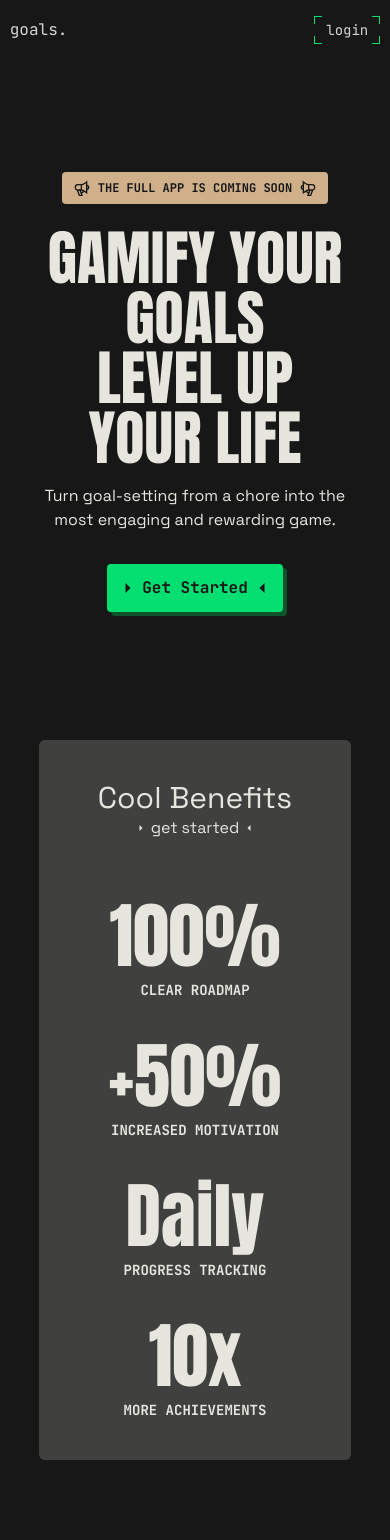
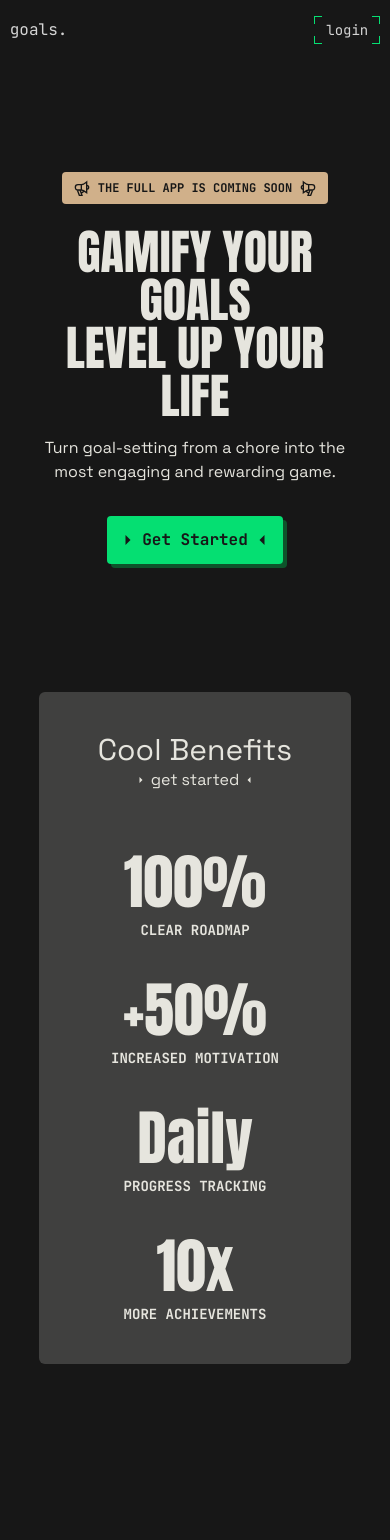
Before and after one commit to limitlez2020/goal-roadmap, a Next.js app: page / in a window 390 px wide. Shown: the top 1540 px of the page. Built offline with nearby package versions, Linux system fonts and the light colour scheme; a web font is replaced by a local one.

Commit message:
Made the landing page more responsive

```diff
--- a/app/page.js
+++ b/app/page.js
@@ -51,7 +51,7 @@ export default function Home() {
           </div>
 
           {/* Header */}
-          <div className={`${anton.className} flex flex-col items-center text-center text-6xl sm:text-7xl uppercase mb-4`}>
+          <div className={`${anton.className} flex flex-col items-center text-center text-5xl sm:text-6xl md:text-7xl uppercase mb-4`}>
             <p> Gamify Your Goals</p>
             <p> Level Up Your Life </p>
           </div>
@@ -95,22 +95,22 @@ export default function Home() {
           {/* Right side: */}
           <div className="flex flex-row flex-wrap gap-x-20 gap-y-10 justify-center items-center">
             <div className="flex flex-col gap-2 justify-center items-center">
-              <p className={`${anton.className} text-7xl`}>100%</p>
+              <p className={`${anton.className} text-6xl md:text-7xl`}>100%</p>
               <p className={`${jetbrains_mono.className} uppercase font-bold text-sm`}>clear roadmap</p>
             </div>
 
             <div className="flex flex-col gap-2 justify-center items-center">
-              <p className={`${anton.className} text-7xl`}>+50%</p>
+              <p className={`${anton.className} text-6xl md:text-7xl`}>+50%</p>
               <p className={`${jetbrains_mono.className} uppercase font-bold text-sm`}>increased motivation</p>
             </div>
 
             <div className="flex flex-col gap-2 justify-center items-center">
-              <p className={`${anton.className} text-7xl`}>Daily</p>
+              <p className={`${anton.className} text-6xl md:text-7xl`}>Daily</p>
               <p className={`${jetbrains_mono.className} uppercase font-bold text-sm`}>Progress Tracking</p>
             </div>
 
             <div className="flex flex-col gap-2 justify-center items-center">
-              <p className={`${anton.className} text-7xl`}>10x</p>
+              <p className={`${anton.className} text-6xl md:text-7xl`}>10x</p>
               <p className={`${jetbrains_mono.className} uppercase font-bold text-sm`}>more achievements</p>
             </div>
           </div>
```
